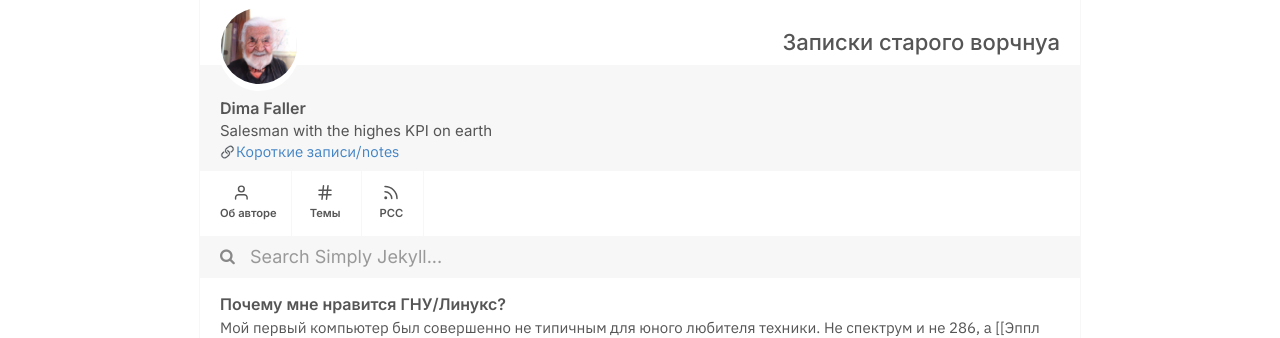
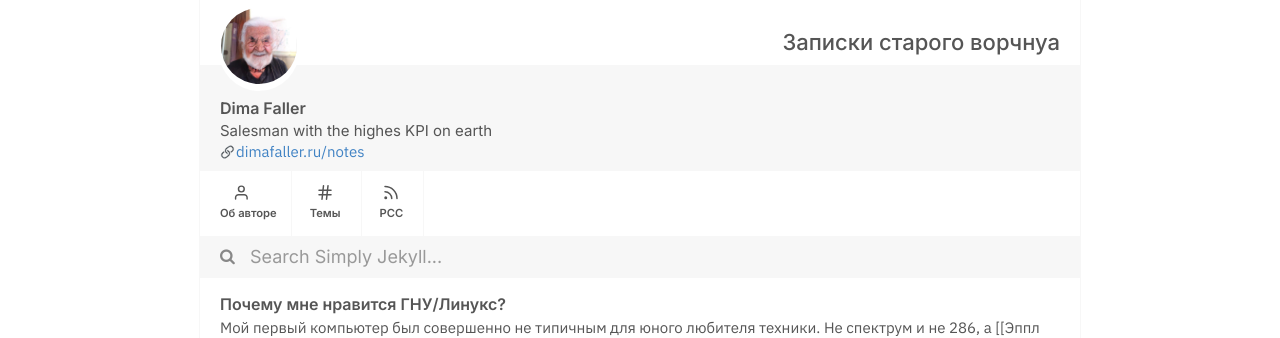
Before and after one commit to dimafaller/blog, a Jekyll site: the page built from index.md, in a window 1280 px wide. Shown: the top 338 px of the page. Built offline with Jekyll 4.4.1, drawn with Linux system fonts in a browser that asks for light colours.

Commit message:
config changes

```diff
--- a/_config.yml
+++ b/_config.yml
@@ -1,7 +1,7 @@
 title: Записки старого ворчнуа
 name: Dima Faller
 user_description: Salesman with the highes KPI on earth
-notes_url: "Короткие записи"
+notes_url: "dimafaller.ru"
 profile_pic: /assets/img/profile.png
 favicon: /assets/img/favicon.png
 copyright_name: Dima Faller
```
